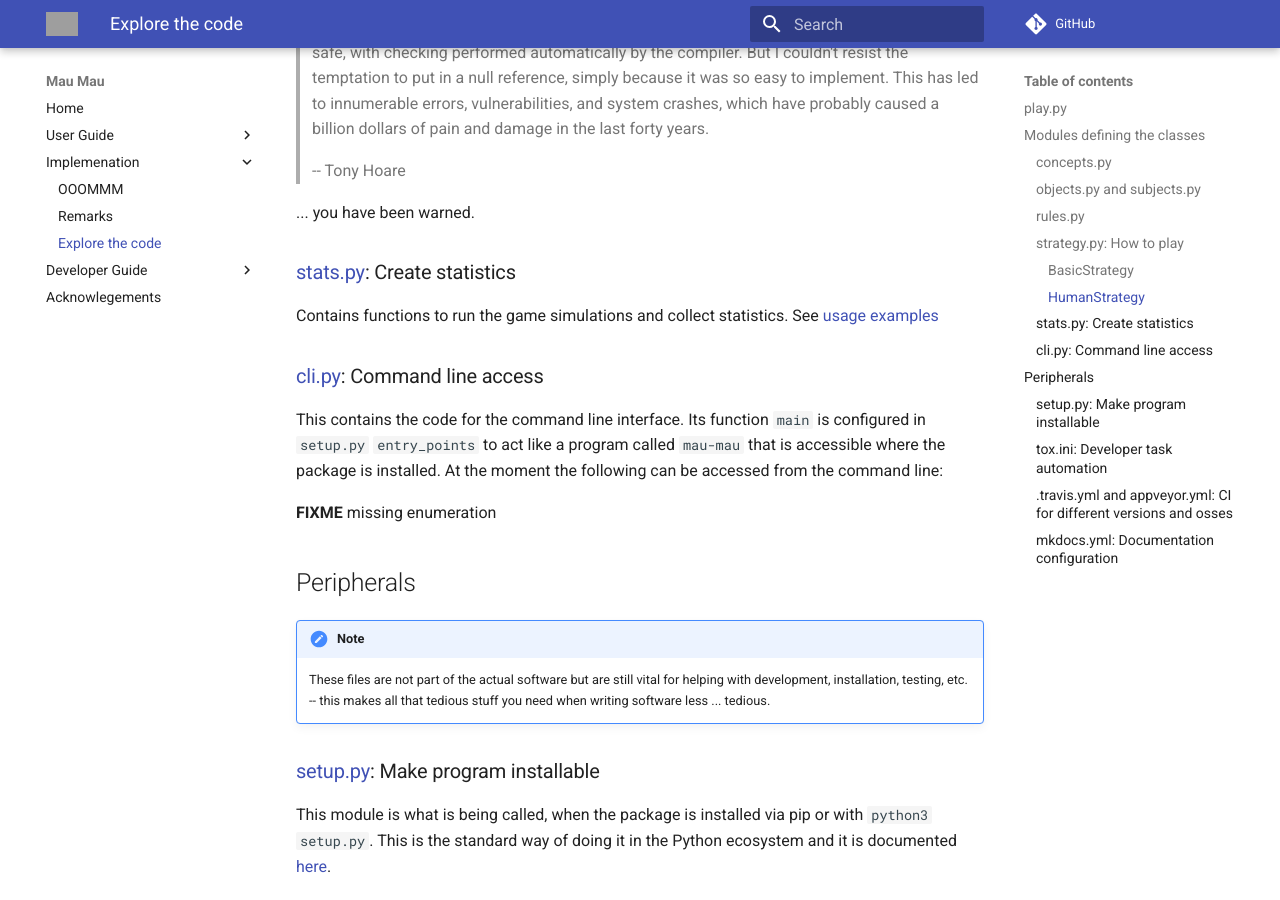
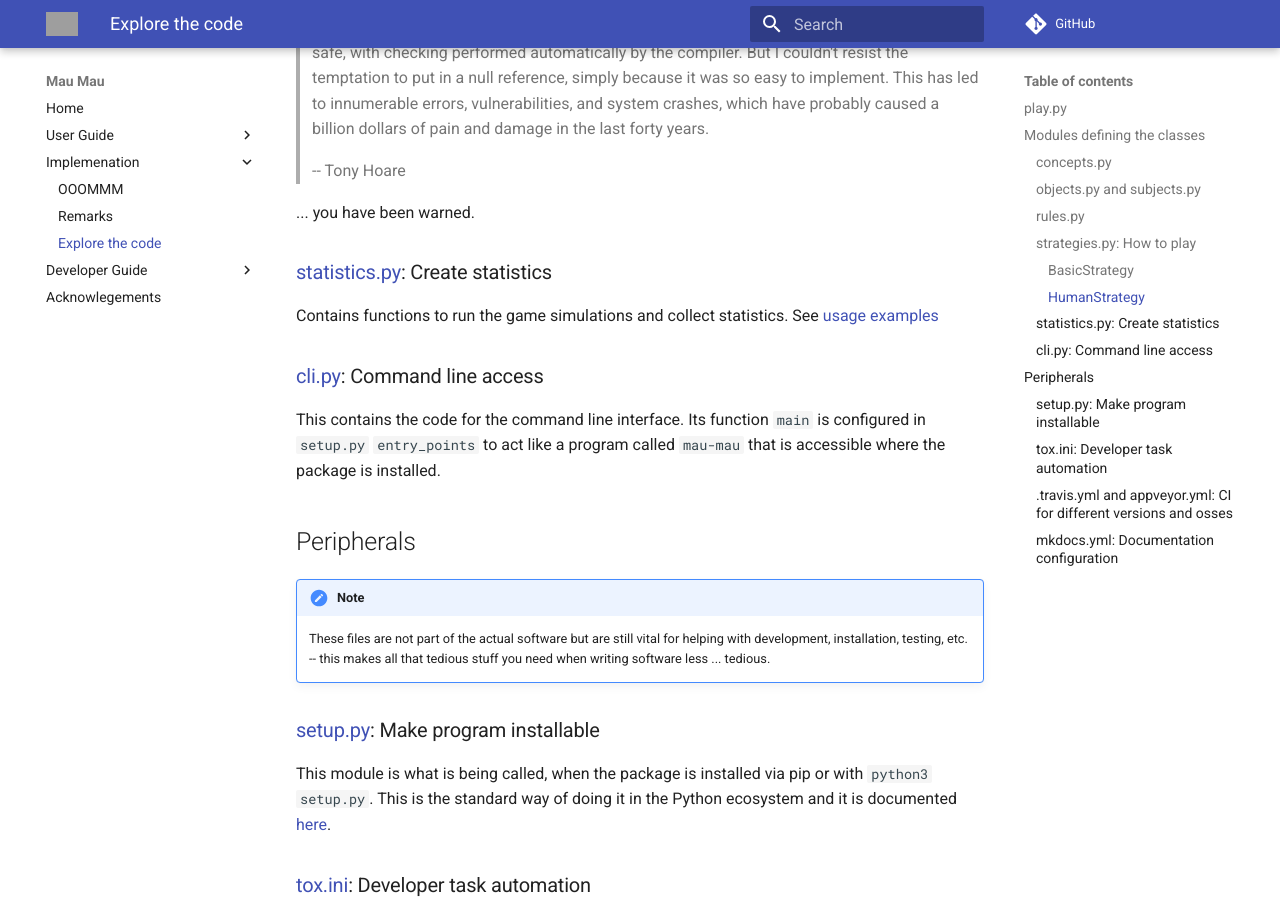
Before and after one commit to obestwalter/mau-mau, an MkDocs documentation site: the page built from docs/implementation/explore.md, in a window 1280 px wide and 900 px high, scrolled down 2246 px. Built offline with MkDocs 1.6.1 and Material for MkDocs 9.7.7, drawn with Linux system fonts in a browser that asks for light colours; comment, search, counter and statistics services are not loaded; old or Windows-style settings are respelled for this version of MkDocs; some of the changed text lies outside the part shown; grey boxes are pictures that could not be loaded.

Commit message:
fix names and remove incomplete docs covered somewhere else

```diff
--- a/docs/implementation/explore.md
+++ b/docs/implementation/explore.md
@@ -37,7 +37,7 @@ I know .. in Python everything is an object, so this would be meaningless. This
 
 This contains the classes that implement the rules of Mau Mau. Start reading with the `MauMau` class and see if you can figure out how it works. There is always one concrete rule active on the table that is valid for the currently played round. Sometimes information gets transferred from one rule to the next (e.g. if a 7 was put on a 7, the number of draws have to accumulate).
 
-### [strategy.py](https://github.com/obestwalter/mau-mau/blob/master/mau_mau/strategies.py): How to play
+### [strategies.py](https://github.com/obestwalter/mau-mau/blob/master/mau_mau/strategies.py): How to play
 
 Classes that implement different player behaviours.
 
@@ -62,15 +62,13 @@ The impact of this is very likely to be zero on a planetary basis, as this is ju
 
 ... you have been warned.
 
-### [stats.py](https://github.com/obestwalter/mau-mau/blob/master/mau_mau/statistics.py): Create statistics
+### [statistics.py](https://github.com/obestwalter/mau-mau/blob/master/mau_mau/statistics.py): Create statistics
 
 Contains functions to run the game simulations and collect statistics. See [usage examples](../guide/usage.md#collect-statistics)
 
 ### [cli.py](https://github.com/obestwalter/mau-mau/blob/master/mau_mau/cli.py): Command line access
 
-This contains the code for the command line interface. Its function `main` is configured in `setup.py` `entry_points` to act like a program called `mau-mau` that is accessible where the package is installed. At the moment the following can be accessed from the command line:
-
-**FIXME** missing enumeration
+This contains the code for the command line interface. Its function `main` is configured in `setup.py` `entry_points` to act like a program called `mau-mau` that is accessible where the package is installed.
 
 ## Peripherals
 
```
